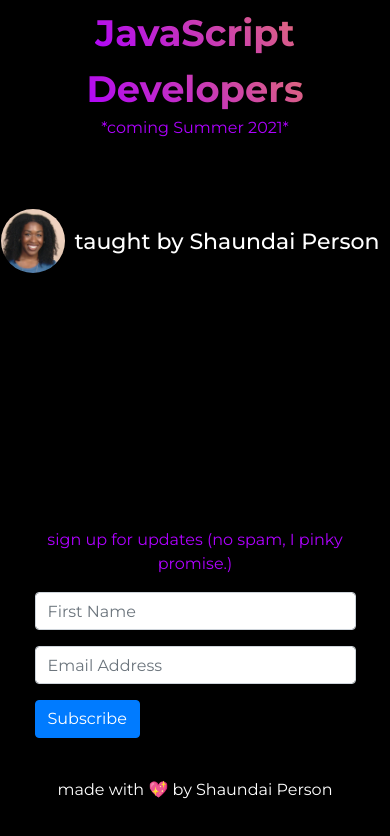
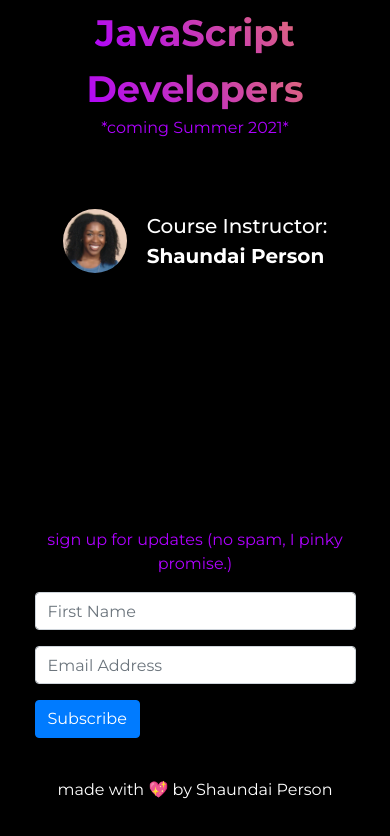
Before and after one commit to shaundai/TSforJSDevsSite, a React (Create React App) app: page / in a window 390 px wide. Shown: the part 949-1785 px from the top of the page. Built offline with nearby package versions, Linux system fonts and the light colour scheme; a web font is replaced by a local one.

Commit message:
add mobile styles to instructor section

```diff
--- a/src/App.js
+++ b/src/App.js
@@ -4,7 +4,7 @@ import Shaundai from "./images/shaundaipic.png"
 import { Footer } from "./components/Footer"
 import { SubscribeForm } from "./components/SubscribeForm"
 import { Header } from "./components/Header"
-import { HeaderText, Container, Content, Title, Line, For, SignUp, InstructorPic, InstructorSection, TaughtBy } from "./components/styles"
+import { HeaderText, Container, Content, Title, Line, For, SignUp, InstructorPic, InstructorSection, TaughtBy, ShaundaiNameLink } from "./components/styles"
 
 const App = () => {
 	return (
@@ -24,8 +24,9 @@ const App = () => {
 
 				<InstructorSection>
 					<InstructorPic src={Shaundai} alt="some pretty chick"></InstructorPic>
-					<TaughtBy>taught by{" "}
-					<a href="https://www.twitter.com/shaundai">Shaundai Person</a></TaughtBy>
+					<TaughtBy>Course Instructor:{" "}
+					<ShaundaiNameLink href="https://www.twitter.com/shaundai">Shaundai Person</ShaundaiNameLink>
+						</TaughtBy>
 				</InstructorSection>
         </Title>
         <SignUp>sign up for updates (no spam, I pinky promise.)</SignUp>
--- a/src/components/styles.js
+++ b/src/components/styles.js
@@ -23,7 +23,7 @@ background-clip: text;
 		font-size: 2.3em;
 	}
 @media ${device.mobile} {
-		font-size: 1.3em;
+		font-size: 2.3em;
 	}
 `
 
@@ -75,23 +75,35 @@ export const For = styled.em`
 	}
 `
 
+export const InstructorSection = styled.div`
+	height: 24vh;
+	display: flex;
+  width: 100%;
+  justify-content: center;
+	align-items: center;
+  margin: 0 0 16vh;
+`
+
 export const InstructorPic = styled.img`
 	height: 4em;
 	border-radius: 50%;
 `
 
-export const InstructorSection = styled.div`
-	height: 24vh;
-	display: flex;
-  justify-content: center;
-	align-items: center;
-  margin: 0 0 16vh;
+export const TaughtBy = styled.div`
+margin: 0px 0 0 20px;
+font-weight: 500;
+font-size: 22px;
+@media ${device.tablet} {
+		font-size: 20px;
+	}
+@media ${device.mobile} {
+		font-size: 16px;
+	}
 `
 
-export const TaughtBy = styled.div`
-margin: 0px 10px;
-font-weight: 500;
-font-size: 22px;
+export const ShaundaiNameLink = styled.a`
+font-weight: bold;
+display: block;
 `
 
 export const SignUp = styled.div`
```
